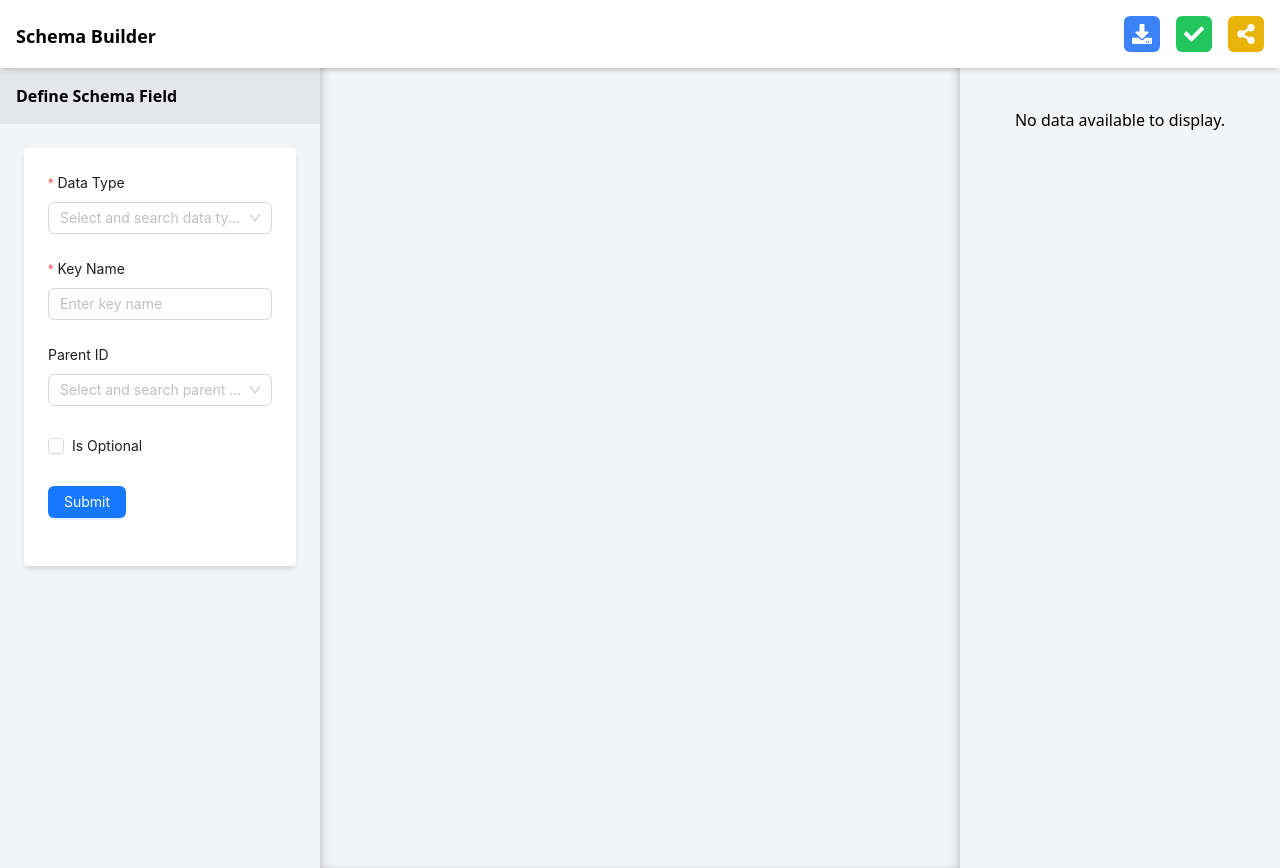
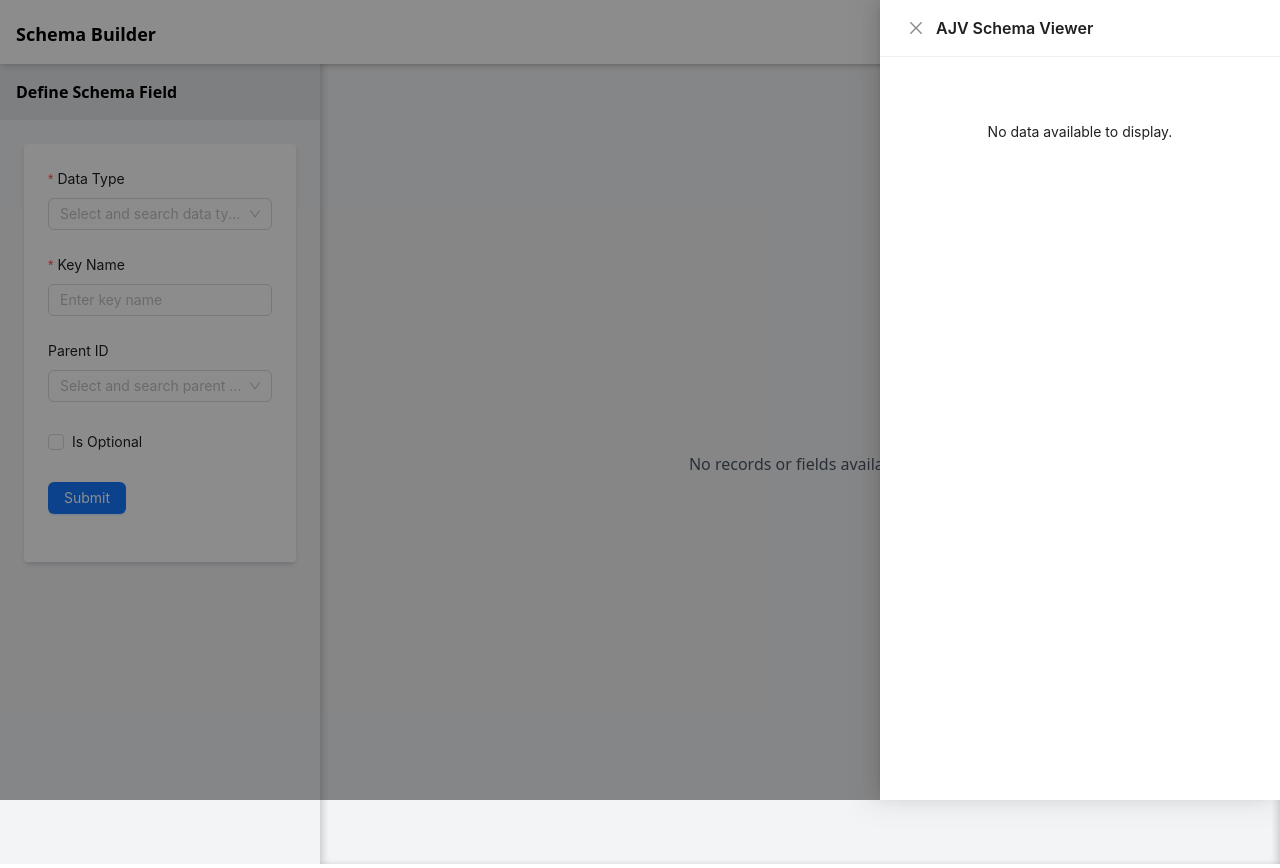
Before and after one commit to santoshshinde2012/ui-schema-builder, a React (Vite) app: page /app in a window 1280 px wide. Both pictures are taken after a click on the button 1246 px from the left and 34 px from the top of the page. Built offline with nearby package versions, Linux system fonts and the light colour scheme.

Commit message:
Added table to show nested object

```diff
--- a/package.json
+++ b/package.json
@@ -18,7 +18,6 @@
     "antd": "^5.23.2",
     "react": "^18.3.1",
     "react-dom": "^18.3.1",
-    "react-icons": "^5.4.0",
     "react-json-view-lite": "^2.3.0",
     "react-router-dom": "^7.1.3"
   },
--- /dev/null
+++ b/src/components/DataTable.tsx
@@ -0,0 +1,105 @@
+import React, { useState } from "react";
+import { Table, Button, Tooltip, Radio } from "antd";
+import {
+  DeleteOutlined,
+  FolderViewOutlined,
+} from "@ant-design/icons";
+import { ColumnsType } from "antd/lib/table";
+import classNames from "classnames";
+import { Item } from "../types";
+
+interface TableComponentProps {
+  items: Item[];
+  onSelect: (item: Item | undefined) => void;
+  onRemove: (id: number) => void;
+  showJsonSchema: () => void;
+}
+
+const TableComponent: React.FC<TableComponentProps> = ({
+  items,
+  onSelect,
+  onRemove,
+  showJsonSchema,
+}) => {
+  const [selectedRowKey, setSelectedRowKey] = useState<React.Key | null>(null);
+
+  const handleRowSelection = (key: React.Key) => {
+    setSelectedRowKey((prevKey) => (prevKey === key ? null : key));
+  };
+
+  const handleRowClick = (record: Item) => {
+    const selectedItem = selectedRowKey === record.id ? null : record.id;
+    setSelectedRowKey(selectedItem);
+    onSelect(selectedItem ? record : undefined);
+  };
+
+  const columns: ColumnsType<Item> = [
+    {
+      title: "Select",
+      key: "select",
+      render: (_text, record) => (
+        <Radio
+          checked={selectedRowKey === record.id}
+          onClick={() => handleRowSelection(record.id)}
+        />
+      ),
+    },
+    {
+      title: "ID",
+      dataIndex: "id",
+      key: "id",
+    },
+    {
+      title: "Name",
+      dataIndex: "name",
+      key: "name",
+    },
+    {
+      title: "Data Type",
+      dataIndex: "dataType",
+      key: "dataType",
+    },
+    {
+      title: "Action",
+      key: "action",
+      render: (_text: string, record: Item) => (
+        <div className="flex space-x-2">
+          <Tooltip title="Remove">
+            <Button
+              danger
+              icon={<DeleteOutlined />}
+              onClick={() => onRemove(record.id)}
+            />
+          </Tooltip>
+          <Tooltip title="JSON Schema">
+            <Button
+              icon={<FolderViewOutlined />}
+              onClick={showJsonSchema}
+            />
+          </Tooltip>
+        </div>
+      ),
+    },
+  ];
+
+  return (
+    <div className="p-4">
+      <Table
+        columns={columns}
+        dataSource={items}
+        pagination={false}
+        rowKey="id"
+        rowClassName={(record) =>
+          classNames("cursor-pointer", {
+            "bg-blue-100": selectedRowKey === record.id,
+          })
+        }
+        onRow={(record) => ({
+          onClick: () => handleRowClick(record),
+        })}
+      />
+    </div>
+  );
+};
+
+export default TableComponent;
--- /dev/null
+++ b/src/components/Drawer.tsx
@@ -0,0 +1,33 @@
+import React from "react";
+import { Drawer } from "antd";
+import JsonViewer from "../pages/builder/response/JsonViewer";
+
+interface DrawerComponentProps {
+  title: string;
+  visible: boolean; // Whether the drawer is visible
+  // eslint-disable-next-line @typescript-eslint/no-explicit-any
+  jsonSchema: object | Array<any>;
+  onClose: () => void; // Function to close the drawer
+}
+
+const DrawerComponent: React.FC<DrawerComponentProps> = ({
+  title,
+  visible,
+  jsonSchema,
+  onClose,
+}) => {
+  return (
+    <Drawer
+      title={title}
+      placement="right"
+      closable={true}
+      onClose={onClose}
+      open={visible}
+      width={400}
+    >
+      <JsonViewer jsonSchema={jsonSchema} />
+    </Drawer>
+  );
+};
+
+export default DrawerComponent;
--- a/src/pages/builder/index.tsx
+++ b/src/pages/builder/index.tsx
@@ -1,27 +1,31 @@
-import React, { useMemo, useState } from "react";
-import ItemGrid from "./response/ItemGrid";
-import JsonViewer from "./response/JsonViewer";
+import React, { useMemo, useState, useCallback } from "react";
 import BuilderForm from "./form";
-import { FaCheck, FaDownload, FaShareAlt } from "react-icons/fa";
 import { IFormField, Item } from "../../types";
 import { convertItemToFormField, createDynamicSchema } from "../../helpers";
 import { Link } from "react-router-dom";
 import { downloadJsonSchema, validateSchema } from "../../helpers/validate";
-import { message } from "antd";
+import { Button, message } from "antd";
+import DataTable from "../../components/DataTable";
+import DrawerComponent from "../../components/Drawer";
+import {
+  CheckCircleOutlined,
+  DownloadOutlined,
+  FundViewOutlined,
+} from "@ant-design/icons";
 
 const SchemaBuilder: React.FC = () => {
   const [items, setItems] = useState<Item[]>([]);
   const [nextId, setNextId] = useState<number>(1);
   const [selectedItem, setSelectedItem] = useState<Item | undefined>();
+  const [jsonVisible, setJsonVisible] = useState(false);
+  const [ajvVisible, setAjvVisible] = useState(false);
 
   const jsonSchema = useMemo(() => {
-    if (!items || items.length === 0) {
-      return {};
-    }
-    return createDynamicSchema(items);
+    return items.length > 0 ? createDynamicSchema(items) : {};
   }, [items]);
 
-  const addItem = (values: IFormField) => {
+  const addItem = useCallback(
+    (values: IFormField) => {
       const newItem: Item = {
         id: nextId,
         name: values.name,
@@ -48,13 +52,14 @@ const SchemaBuilder: React.FC = () => {
                 : { ...item, children: addChild(item.children) }
             );
           return addChild(prevItems);
-      } else {
+        }
         return [...prevItems, newItem];
-      }
       });
-  };
+    },
+    [nextId]
+  );
 
-  const removeItem = (id: number) => {
+  const removeItem = useCallback((id: number) => {
     const removeRecursive = (items: Item[]): Item[] =>
       items
         .filter((item) => item.id !== id)
@@ -64,34 +69,21 @@ const SchemaBuilder: React.FC = () => {
         }));
 
     setItems((prevItems) => removeRecursive(prevItems));
-  };
-
-  const onSelectItem = (item: Item) => {
-    setSelectedItem((prevItem) =>
-      prevItem?.id === item.id ? undefined : item
-    );
-  };
+  }, []);
 
   const onUpdateItem = (values: IFormField) => {
+    if (!selectedItem) return;
+
     const updatedItem: Item = {
-      id: selectedItem!.id,
-      name: values.name,
-      dataType: values.dataType,
-      minLength: values.minLength,
-      maxLength: values.maxLength,
-      minimum: values.minNumber,
-      maximum: values.maxNumber,
-      pattern: values.pattern,
-      uniqueItems: values.uniqueItems,
-      default: values.defaultValue,
-      children: selectedItem?.children || [],
-      isOptional: values.isOptional || false,
+      ...selectedItem,
+      ...values,
+      children: selectedItem.children || [],
     };
 
     setItems((prevItems) => {
       const updateItemRecursively = (items: Item[]): Item[] =>
         items.map((item) =>
-          item.id === selectedItem?.id
+          item.id === selectedItem.id
             ? updatedItem
             : { ...item, children: updateItemRecursively(item.children) }
         );
@@ -105,21 +97,33 @@ const SchemaBuilder: React.FC = () => {
   const onDownload = () => {
     try {
       downloadJsonSchema(jsonSchema, "user-schema.json");
-    } catch (error) {
-      message.error(`Error during download:, ${JSON.stringify(error)}`);
+      // eslint-disable-next-line @typescript-eslint/no-explicit-any
+    } catch (error: any) {
+      message.error(`Error during download: ${error?.message}`);
     }
   };
 
+  // Validate the schema
   const onValidate = async () => {
     try {
       const isValid = await validateSchema(jsonSchema);
       message.success(`Schema is valid: ${isValid}`);
-    } catch (error) {
-      message.error(`Error during download:, ${JSON.stringify(error)}`);
+      // eslint-disable-next-line @typescript-eslint/no-explicit-any
+    } catch (error: any) {
+      message.error(`Validation failed: ${error?.message}`);
     }
   };
 
-  const onShare = () => {};
+  const closeDrawer = () => {
+    setJsonVisible(false);
+    setAjvVisible(false);
+  }
+
+  const renderNoItemsMessage = () => (
+    <div className="flex justify-center items-center h-full bg-gray-100 text-center text-gray-600">
+      <span>No records or fields available.</span>
+    </div>
+  );
 
   return (
     <div className="h-screen">
@@ -130,27 +134,9 @@ const SchemaBuilder: React.FC = () => {
           </Link>
         </h1>
         <div className="flex space-x-4">
-          <button
-            key="download"
-            className={`bg-blue-500 text-white p-2 rounded-md`}
-            onClick={onDownload}
-          >
-            <FaDownload size={20} />
-          </button>
-          <button
-            key="validate"
-            className={`bg-green-500 text-white p-2 rounded-md`}
-            onClick={onValidate}
-          >
-            <FaCheck size={20} />
-          </button>
-          <button
-            key="validate"
-            className={`bg-yellow-500 text-white p-2 rounded-md`}
-            onClick={onShare}
-          >
-            <FaShareAlt size={20} />
-          </button>
+          <Button icon={<DownloadOutlined />} className="p-2 rounded-md" onClick={onDownload} />
+          <Button icon={<CheckCircleOutlined />} className="p-2 rounded-md" onClick={onValidate} />
+          <Button icon={<FundViewOutlined />} className="p-2 rounded-md" onClick={() => setAjvVisible(true)} />
         </div>
       </div>
 
@@ -167,19 +153,20 @@ const SchemaBuilder: React.FC = () => {
           />
         </div>
 
-        <div className="bg-gray-100 md:w-1/2 w-full h-1/3 md:h-full p-2 flex flex-col overflow-y-auto shadow-[inset_6px_0px_8px_-4px_rgba(0,0,0,0.2),inset_-6px_0px_8px_-4px_rgba(0,0,0,0.2)]">
-          <ItemGrid
+        <div className="bg-gray-100 flex-grow h-full p-2 flex flex-col overflow-y-auto shadow-[inset_6px_0px_8px_-4px_rgba(0,0,0,0.2),inset_-6px_0px_8px_-4px_rgba(0,0,0,0.2)]">
+          {items.length === 0 ? (
+            renderNoItemsMessage()
+          ) : (
+            <DataTable
               items={items}
-            selectedItemId={selectedItem?.id}
-            onSelectItem={onSelectItem}
-            onRemoveItem={removeItem}
+              onRemove={removeItem}
+              onSelect={setSelectedItem}
+              showJsonSchema={() => setJsonVisible(true)}
             />
-        </div>
-
-        <div className="bg-gray-100 md:w-1/4 w-full h-1/3 md:h-full flex flex-col overflow-y-auto">
-          <JsonViewer jsonSchema={jsonSchema} />
+          )}
         </div>
       </div>
+      <DrawerComponent title={jsonVisible ? "JSON Schema Viewer" : "AJV Schema Viewer"} visible={jsonVisible || ajvVisible} jsonSchema={ajvVisible ? jsonSchema: (selectedItem ? JSON.parse(JSON.stringify(selectedItem)) : {})} onClose={closeDrawer} />
     </div>
   );
 };
--- a/src/pages/builder/response/ItemCard.tsx
+++ b/src/pages/builder/response/ItemCard.tsx
@@ -1,7 +1,6 @@
-import { FaTrash } from "react-icons/fa";
 import { Item } from "../../../types";
 import { getColorByValue } from "../../../helpers";
-
+import { DeleteOutlined } from "@ant-design/icons";
 interface ItemCardProps {
   item: Item;
   onSelect: (item: Item) => void;
@@ -34,7 +33,7 @@ const ItemCard: React.FC<ItemCardProps> = ({
         onClick={() => onRemove(item.id)}
         className="absolute top-2 right-2 text-white w-6 h-6 flex items-center justify-center"
       >
-        <FaTrash />
+        <DeleteOutlined />
       </button>
     </div>
   );
```
Also changed, not shown: 1 other file (tests, documents, lock files or other folders). Lines whose indentation alone changed are shown as unchanged.
